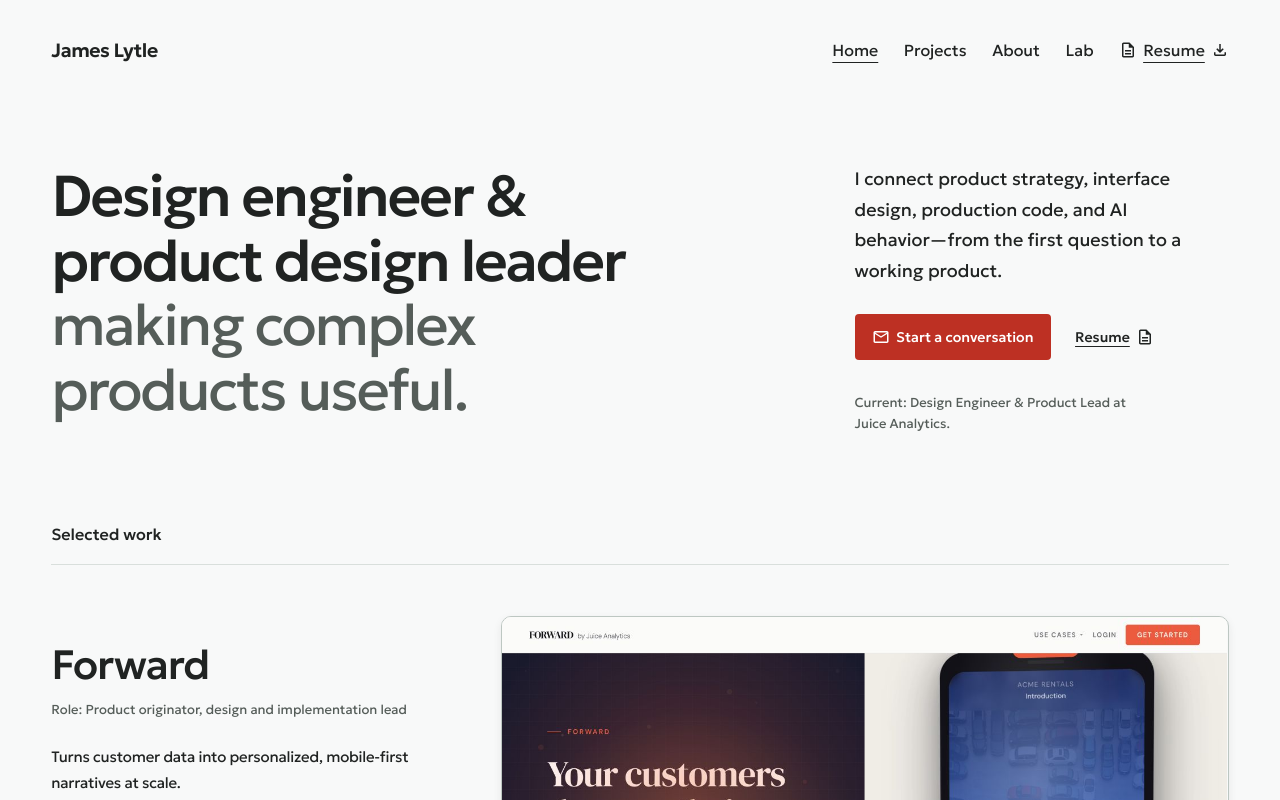
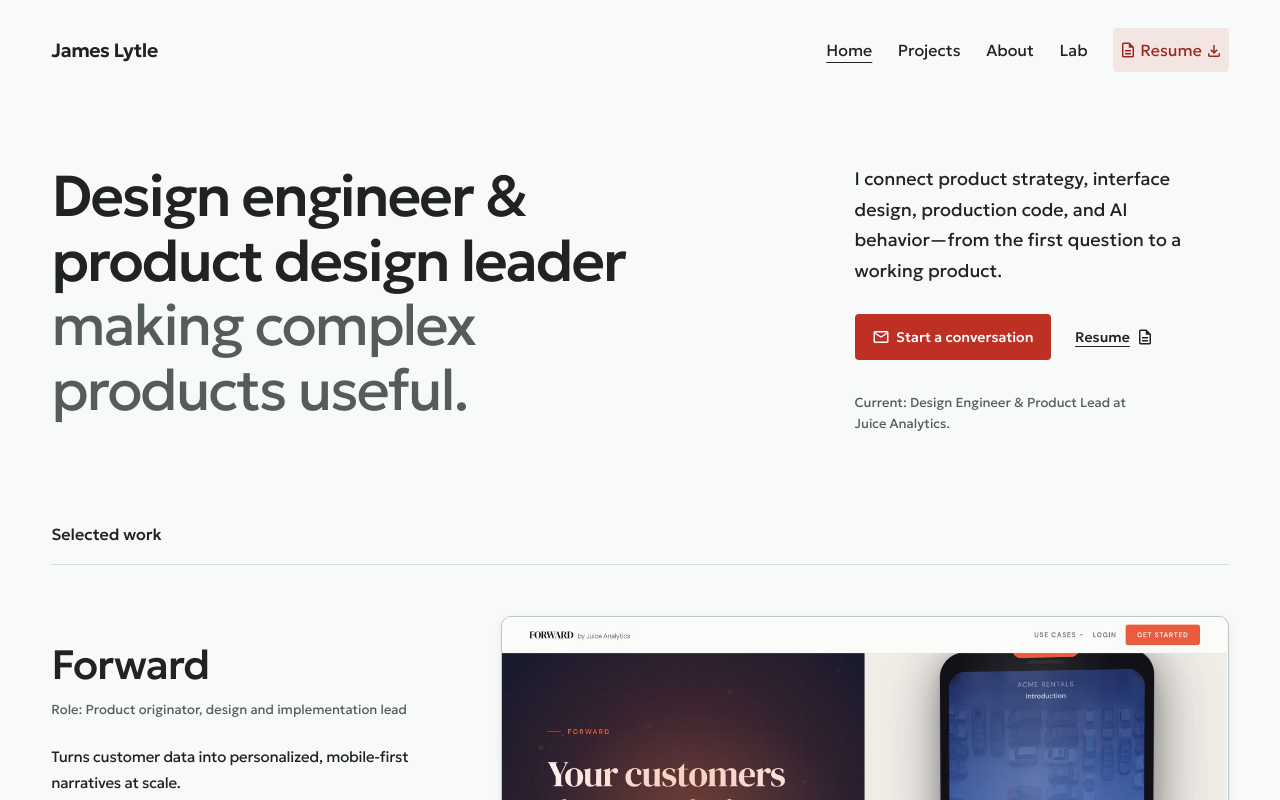
Before and after one commit to 03stories/jameslytle.com, a React (Vite) app: page / in a window 1280 px wide. In both pictures the pointer is over the link 1173 px from the left and 50 px from the top of the page. Shown: the top 800 px of the page. Built offline with nearby package versions, Linux system fonts and the light colour scheme.

Commit message:
Refine Resume navigation download treatment

```diff
--- a/src/styles.css
+++ b/src/styles.css
@@ -707,14 +707,16 @@ select:focus-visible {
 .case-study-previous .material-icon { transform: rotate(180deg); }
 .case-study-next { margin-left: auto; }
 
-.site-header .header-resume-link { display: inline-flex; align-items: center; gap: 0.375rem; min-height: 44px; }
+.site-header .header-resume-link { display: inline-flex; align-items: center; gap: 0.1875rem; min-height: 44px; padding-inline: 0.375rem; border-radius: 4px; transition: background-color 160ms ease, color 160ms ease; }
+.site-header .header-resume-link:hover,
+.site-header .header-resume-link:focus-visible { text-decoration: none; background: #f3e5e2; color: #9e281e; }
 .site-header h1 .site-name-link { font: inherit; letter-spacing: inherit; color: inherit; text-decoration: none; display: inline-flex; align-items: center; min-height: 44px; }
 .site-header h1 .site-name-link:hover { text-decoration: underline; text-underline-offset: 0.2em; }
-.header-resume-download { display: inline-flex; opacity: 0; transition: opacity 160ms ease; }
+.header-resume-download { display: inline-flex; opacity: 0; transform: translateY(-2px); transition: opacity 160ms ease, transform 160ms ease; }
 .header-resume-link:hover .header-resume-download,
-.header-resume-link:focus-visible .header-resume-download { opacity: 1; }
-@media (hover: none) { .header-resume-download { opacity: 1; } }
-@media (prefers-reduced-motion: reduce) { .header-resume-download { transition: none; } }
+.header-resume-link:focus-visible .header-resume-download { opacity: 1; transform: translateY(1px); }
+@media (hover: none) { .header-resume-download { opacity: 1; transform: none; } }
+@media (prefers-reduced-motion: reduce) { .site-header .header-resume-link, .header-resume-download { transition: none; } .header-resume-download, .header-resume-link:hover .header-resume-download, .header-resume-link:focus-visible .header-resume-download { transform: none; } }
 
 .about-page, .resume-page { padding-bottom: var(--portfolio-section-space); }
 .portfolio-page-opening { max-width: 1040px; margin-inline: auto; padding-block: 2rem 3rem; }
```
